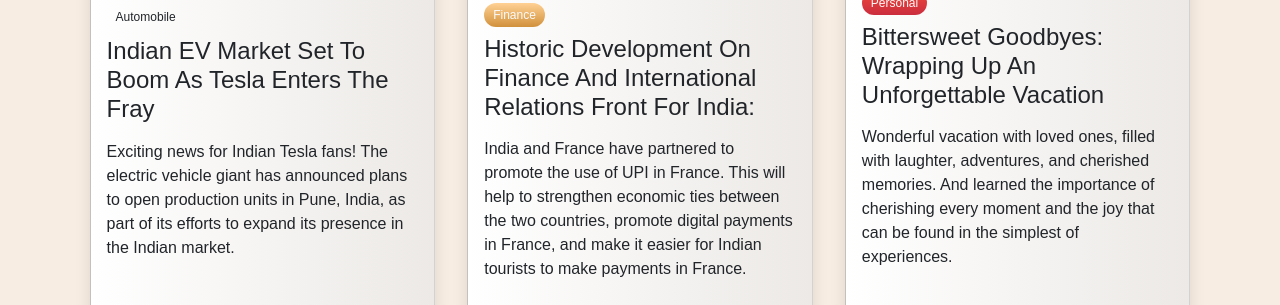
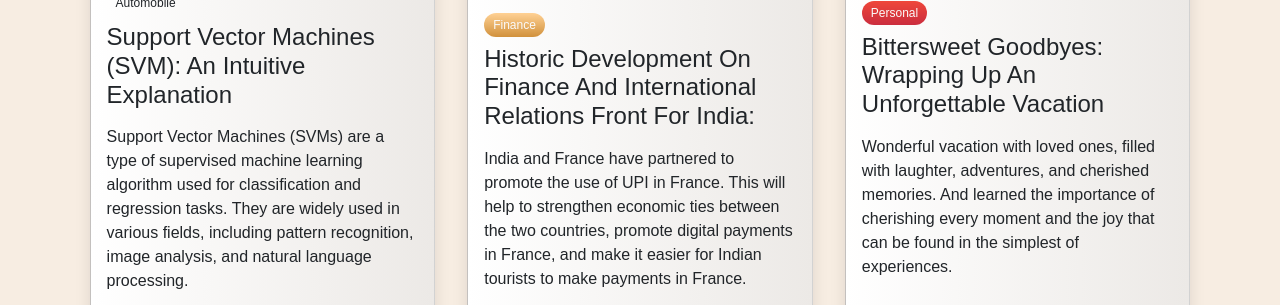
Before and after one commit to bytelifeGH/ByteLife-Main-Phase-1, a website: page index.html in a window 1280 px wide. Shown: the part 3023-3328 px from the top of the page. Drawn offline with nearby package versions, Linux system fonts and the light colour scheme.

Commit message:
Update index.html

```diff
--- a/index.html
+++ b/index.html
@@ -268,7 +268,7 @@
 
       <div class="card__footer">
         <div class="user">
-          <img src="./asset 0.png" alt="user__image" class="user__image">
+          <img src="./1661124375796.jpeg" alt="user__image" class="user__image">
           <div class="user__info">
             <h5>Tasmay Pankaj Tibrewal</h5>
             <small>24 July</small>
@@ -290,8 +290,8 @@
       </div>
       <div class="card__body">
         <span class="tag tag-green">Automobile</span>
-        <h4>Indian EV Market Set to Boom as Tesla Enters the Fray</h4>
-        <p>Exciting news for Indian Tesla fans! The electric vehicle giant has announced plans to open production units in Pune, India, as part of its efforts to expand its presence in the Indian market.</p>
+        <h4>Support Vector Machines (SVM): An Intuitive Explanation</h4>
+        <p>Support Vector Machines (SVMs) are a type of supervised machine learning algorithm used for classification and regression tasks. They are widely used in various fields, including pattern recognition, image analysis, and natural language processing.</p>
       </div>
 
       <div class="card__footer">
```
